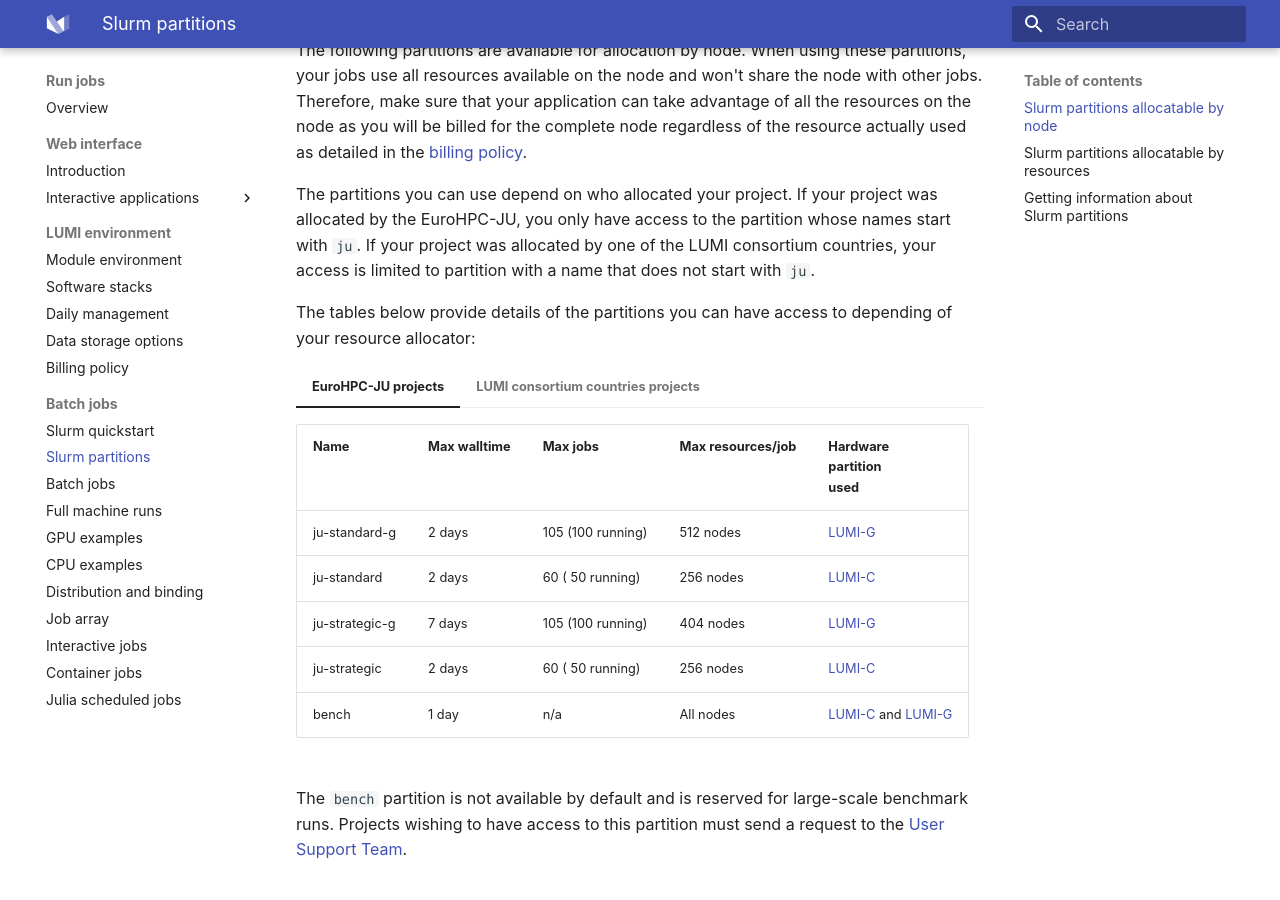
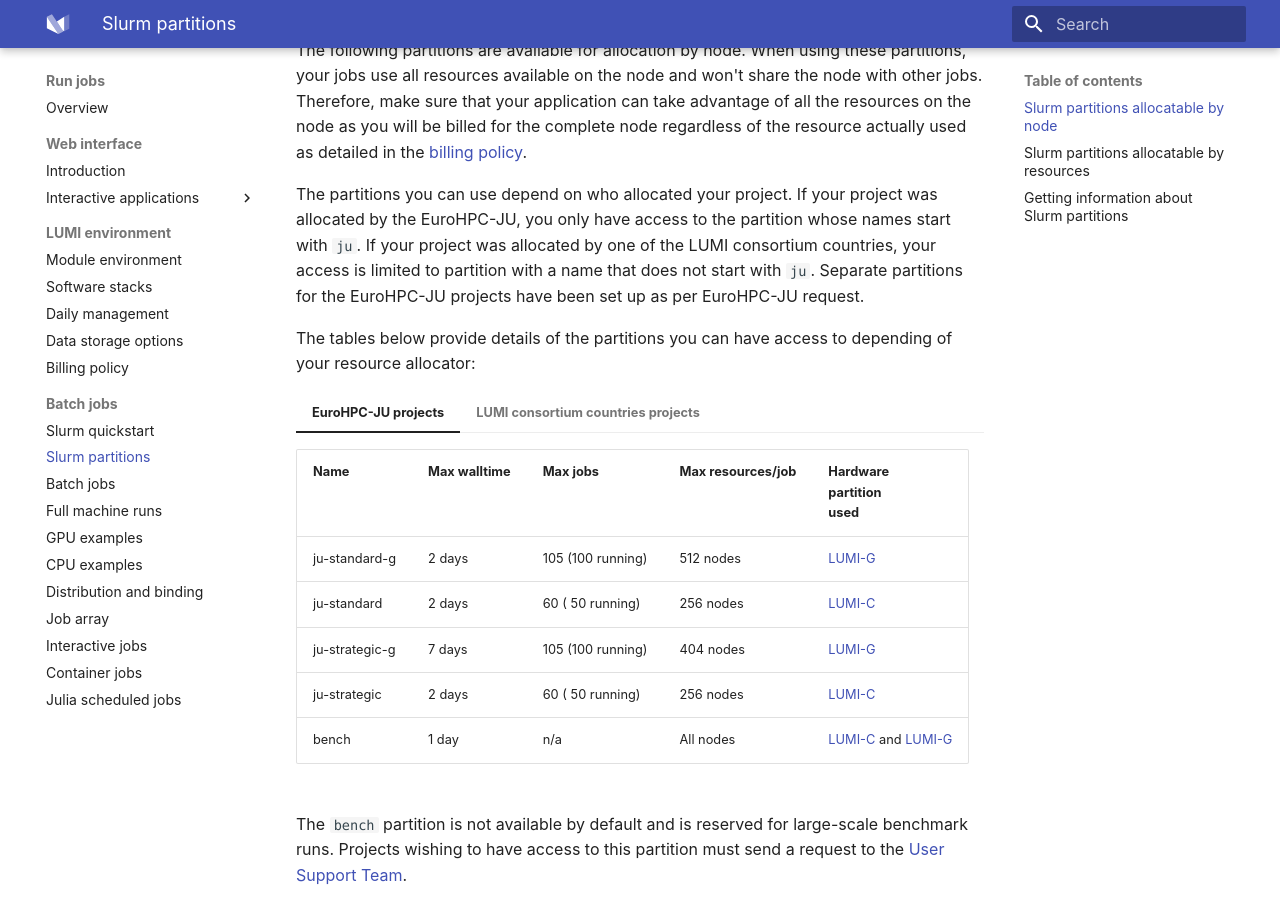
Before and after one commit to Lumi-supercomputer/lumi-userguide, an MkDocs documentation site: the page built from docs/runjobs/scheduled-jobs/partitions.md, in a window 1280 px wide and 900 px high, scrolled down 425 px. Built offline with MkDocs 1.6.1 and Material for MkDocs 9.7.7, drawn with Linux system fonts in a browser that asks for light colours.

Commit message:
Update partitions.md

```diff
--- a/docs/runjobs/scheduled-jobs/partitions.md
+++ b/docs/runjobs/scheduled-jobs/partitions.md
@@ -26,7 +26,7 @@
 was allocated by the EuroHPC-JU, you only have access to the partition whose
 names start with `ju`. If your project was allocated by one of the LUMI
 consortium countries, your access is limited to partition with a name that does
-not start with `ju`.
+not start with `ju`. Separate partitions for the EuroHPC-JU projects have been set up as per EuroHPC-JU request.
 
 The tables below provide details of the partitions you can have access to
 depending of your resource allocator:
```
